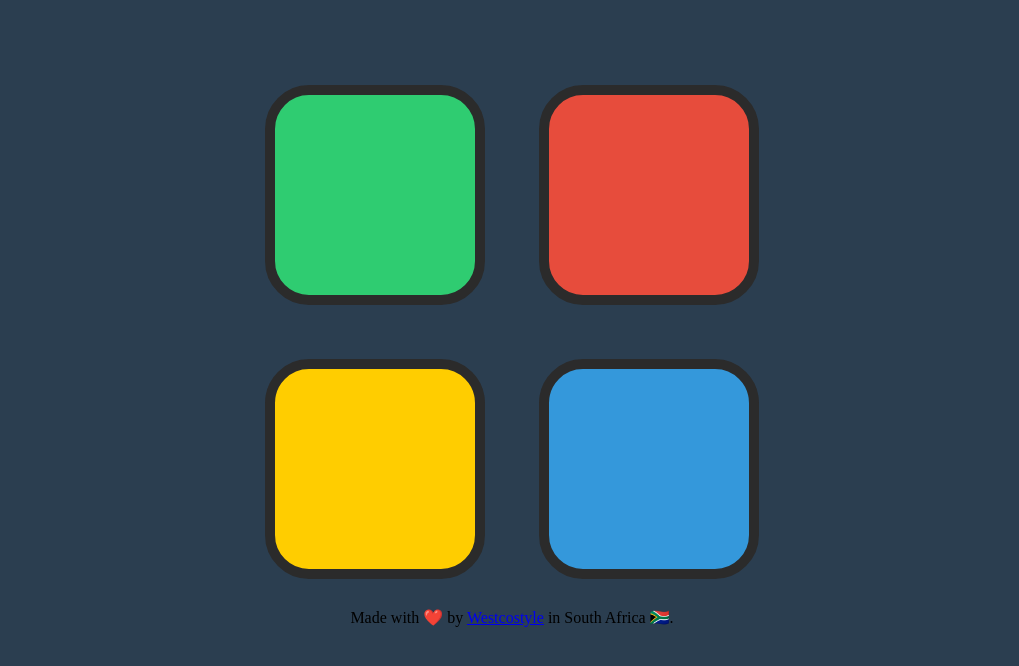
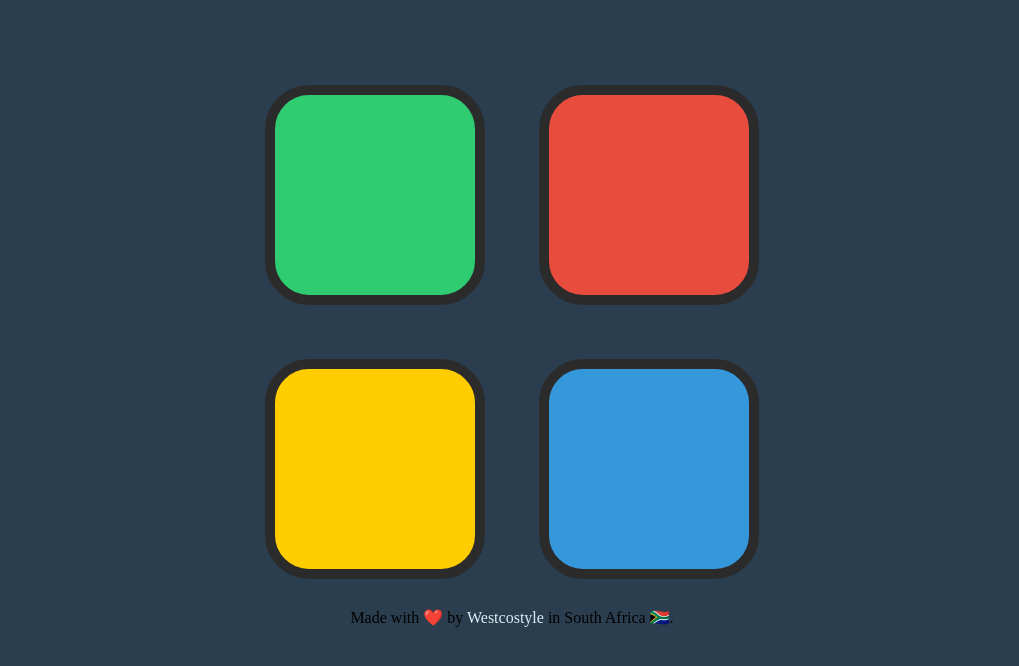
Before and after one commit to whosjorge23/thesimonsays, a plain HTML site: page index.html in a window 1280 px wide. Shown: the part 114-780 px from the top of the page, without its empty margins (128-1147 px from the left). Drawn offline with nearby package versions, Linux system fonts and the light colour scheme.

Commit message:
Add Credit Class

```diff
--- a/styles.css
+++ b/styles.css
@@ -51,3 +51,8 @@ body {
   box-shadow: 0 0 20px #ECF0F1;
   background-color: #95A5A6;
 }
+
+.credit{
+  color: #DBEDF3;
+  text-decoration: none;
+}
```
